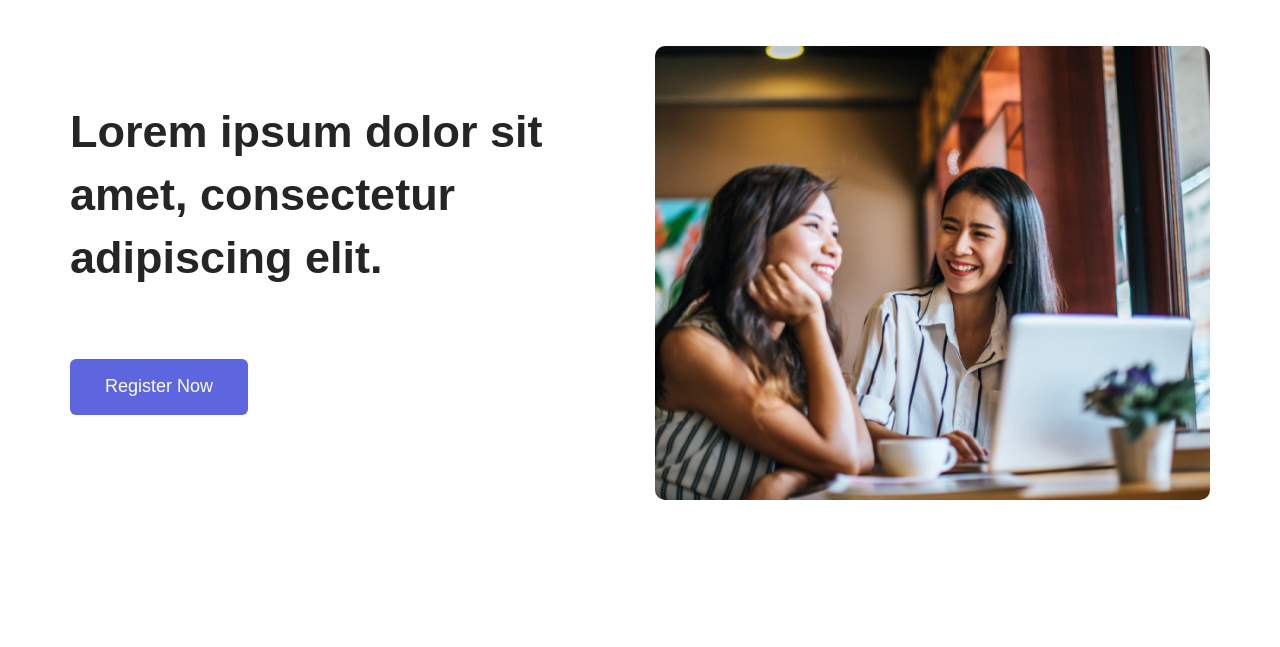
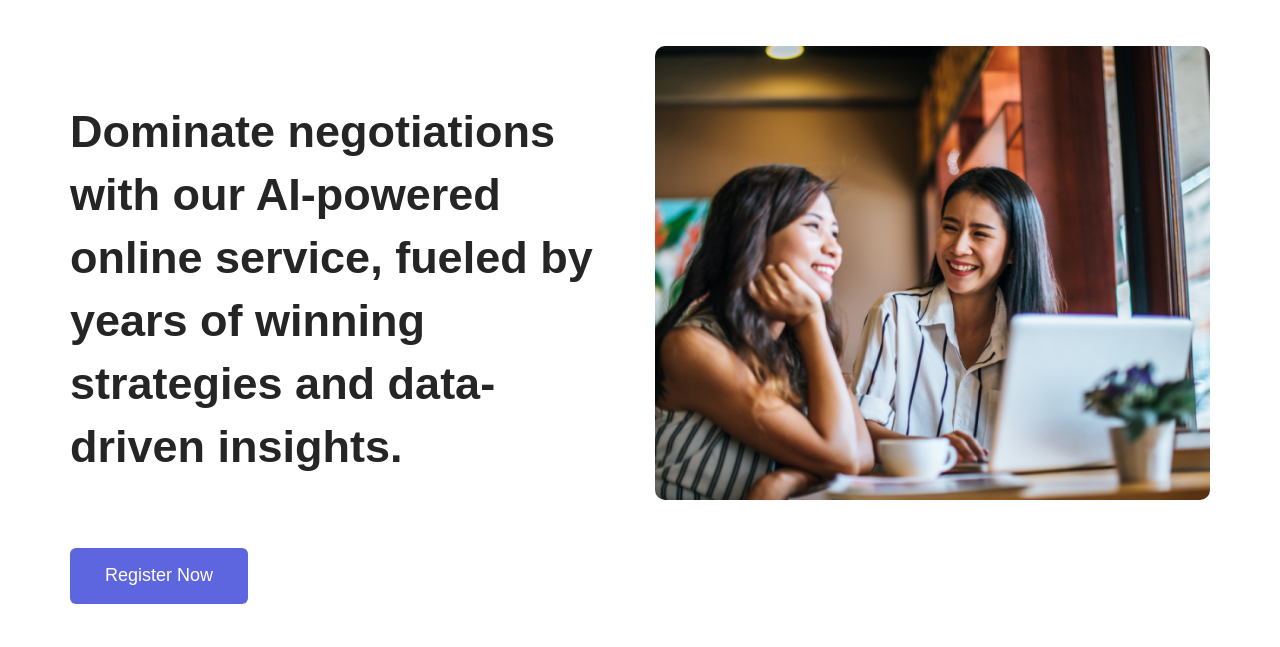
Before and after one commit to negosys/negosys.github.io, a plain HTML site: page index.html in a window 1280 px wide. Shown: the part 120-767 px from the top of the page. Drawn offline with Linux system fonts and the light colour scheme.

Commit message:
change main text

```diff
--- a/index.html
+++ b/index.html
@@ -61,7 +61,7 @@
             <div class="row">
                 <div class="col-sm-6 sm-margin-b-60">
                     <div class="margin-b-30 title-box">
-                        <h1>Lorem ipsum dolor sit amet, consectetur adipiscing elit. </h1>
+                        <h1>Dominate negotiations with our AI-powered online service, fueled by years of winning strategies and data-driven insights. </h1>
                         <a href="register.html">Register Now</a>
                     </div>
 
```
